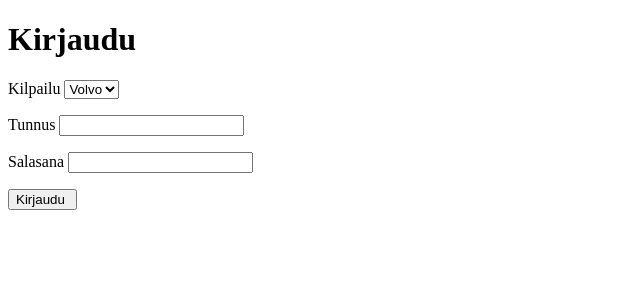
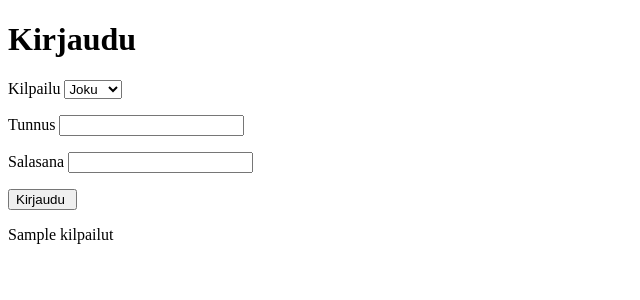
Before and after one commit to ReetuInkila/ties4080v3, a Flask app: template templates/kirjaudu.html in a window 1280 px wide. Shown: the top 300 px of the page, without its empty margins (0-640 px from the left). Run offline with Flask 2, Linux system fonts and the light colour scheme; the template is opened without the code that fills it: most values are stand-ins (such as "Sample title", 1, 10 or a date in 2020); parts of the project's set-up code (start-up, migrations or seed data) failed here and were passed over.

Commit message:
Jonkilainen yhtey luotu

```diff
--- /dev/null
+++ b/dbconfig.json
@@ -0,0 +1,6 @@
+{
+"database": "lrtinkiv$vt3",
+"user": "lrtivkiv",
+"passwd": "rtraVent",
+"host":"lrtinkiv.mysql.eu.pythonanywhere-services.com"
+}
--- a/templates/kirjaudu.html
+++ b/templates/kirjaudu.html
@@ -11,8 +11,8 @@
         <p>
             <label>Kilpailu
                 <select id="kilpailut" name="kilpailut">
-                    <option value="joku">Volvo</option>
-                    <option value="joku2">Saab</option>
+                    <option value="joku">Joku</option>
+                    <option value="joku2">Joku2</option>
               </select>
             </label>
         </p>
@@ -26,6 +26,7 @@
             <input type="submit" name="laheta" value="Kirjaudu " />
         </p>
     </form>
+{{ kilpailut }}
 </body>
 
 </html>
```
